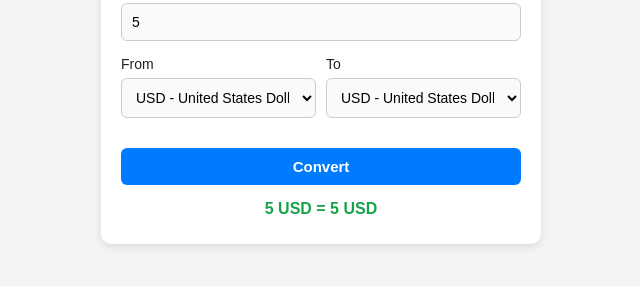
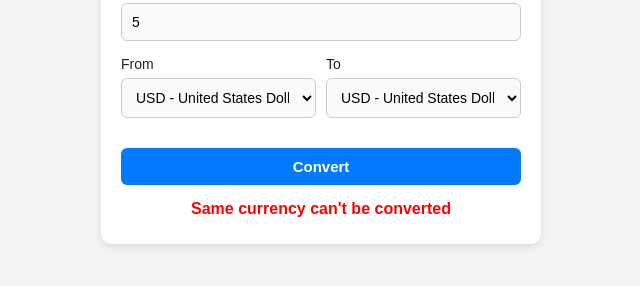
Before and after one commit to mdaffan07/currency-converter, a plain HTML site: page index.html in a window 1280 px wide. Both pictures are taken after typing "5" into the empty fields and a click on the button "Convert". Shown: the part 336-622 px from the top of the page, without its empty margins (319-959 px from the left). Drawn offline with Linux system fonts and the light colour scheme.

Commit message:
Error Handling and Result box color fix

```diff
--- a/index.html
+++ b/index.html
@@ -29,7 +29,7 @@
 
 
     <button class="convert-btn">Convert</button>
-    <div class="result" id="result">Result will appear here</div>
+    <div class="result" id="result"></div>
   </div>
 </body>
 <script src="script.js"></script>
--- a/script.js
+++ b/script.js
@@ -191,18 +191,19 @@ async function convertMoney() {
 
     // Basic validation
     if (!amount || amount <= 0) {
+        resultBox.style.color = "red";
         resultBox.textContent = "Please enter a valid amount.";
         return;
     }
 
     // Same currency
     if (from === to) {
-        resultBox.textContent = `${amount} ${from} = ${amount} ${to}`;
-        return;
-    }
+        resultBox.style.color = "red";
+        resultBox.textContent = "Same currency can't be converted";
 
+    } else {
+        resultBox.style.color = "green";
         resultBox.textContent = "Converting...";
-
         try {
             // Free API: Frankfurter
             let url = `https://api.frankfurter.app/latest?amount=${amount}&from=${from}&to=${to}`;
@@ -210,6 +211,7 @@ async function convertMoney() {
             let data = await response.json();
 
             let finalValue = data.rates[to];
+            resultBox.style.color = "green";
             resultBox.textContent = `${amount} ${from} = ${finalValue.toFixed(2)} ${to}`;
 
         } catch (error) {
@@ -217,4 +219,10 @@ async function convertMoney() {
         }
     }
 
+}
+
+
+
+
+
 convertBtn.addEventListener("click", convertMoney);
```
Lines whose indentation alone changed are shown as unchanged.
